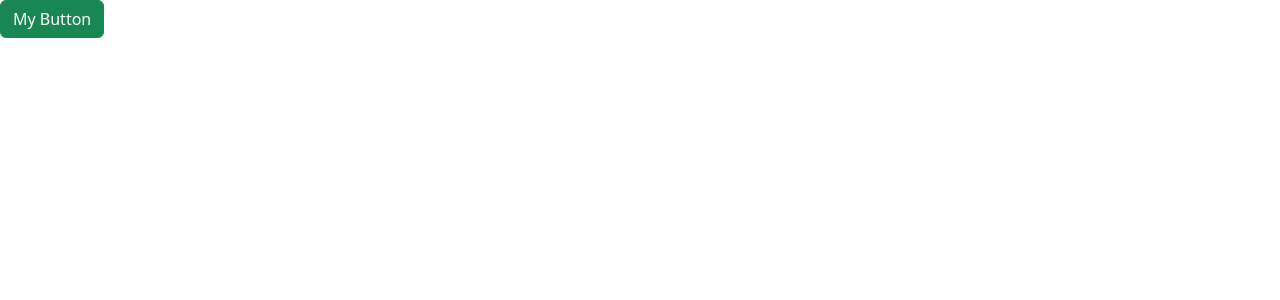
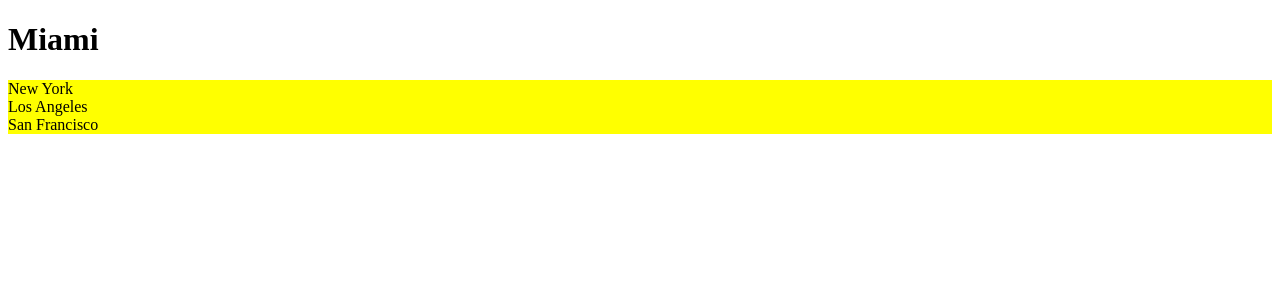
Before and after one commit to ShawnMathews320/React18_CodeWithMosh, a React (Vite) app: page / in a window 1280 px wide. Shown: the top 300 px of the page. Built offline with nearby package versions, Linux system fonts and the light colour scheme.

Commit message:
vanilla css

```diff
--- /dev/null
+++ b/src/App.css
@@ -0,0 +1,3 @@
+.list-group {
+	background: red;
+}
--- a/src/App.tsx
+++ b/src/App.tsx
@@ -1,18 +1,25 @@
 import { useState } from 'react';
 import { Alert } from './components/Alert';
 import { Button } from './components/Button';
+import ListGroup from './components/ListGroup';
+import './App.css';
 
 function App() {
 	const [alertVisible, setAlertVisibility] = useState(false);
+	const items = ['New York', 'Los Angeles', 'San Francisco'];
 
 	return (
 		<div>
-			{alertVisible && (
+			<ListGroup
+				heading='Miami'
+				items={items}
+				onSelectItem={() => {}}></ListGroup>
+			{/* {alertVisible && (
 				<Alert onClose={() => setAlertVisibility(false)}>My alert</Alert>
 			)}
 			<Button color='success' onClick={() => setAlertVisibility(true)}>
 				My Button
-			</Button>
+			</Button> */}
 		</div>
 	);
 }
--- /dev/null
+++ b/src/components/ListGroup/ListGroup.module.css
@@ -0,0 +1,8 @@
+.listGroup {
+	list-style: none;
+	padding: 0;
+}
+
+.container {
+	background: yellow;
+}
--- a/src/components/ListGroup.tsx
+++ b/src/components/ListGroup/ListGroup.tsx
@@ -1,4 +1,5 @@
 import { useState } from 'react';
+import styles from './ListGroup.module.css';
 
 interface Props {
 	items: string[];
@@ -13,7 +14,7 @@
 		<>
 			<h1>{heading}</h1>
 			{items.length === 0 && <p>No items found</p>}
-			<ul className='list-group'>
+			<ul className={[styles.listGroup, styles.container].join(' ')}>
 				{items.map((item, index) => (
 					<li
 						key={item}
--- /dev/null
+++ b/src/components/ListGroup/index.ts
@@ -0,0 +1,3 @@
+import ListGroup from './ListGroup';
+
+export default ListGroup;
--- a/src/main.tsx
+++ b/src/main.tsx
@@ -1,7 +1,6 @@
 import React from 'react';
 import ReactDOM from 'react-dom/client';
 import App from './App';
-import 'bootstrap/dist/css/bootstrap.css';
 
 ReactDOM.createRoot(document.getElementById('root') as HTMLElement).render(
 	<React.StrictMode>
```
